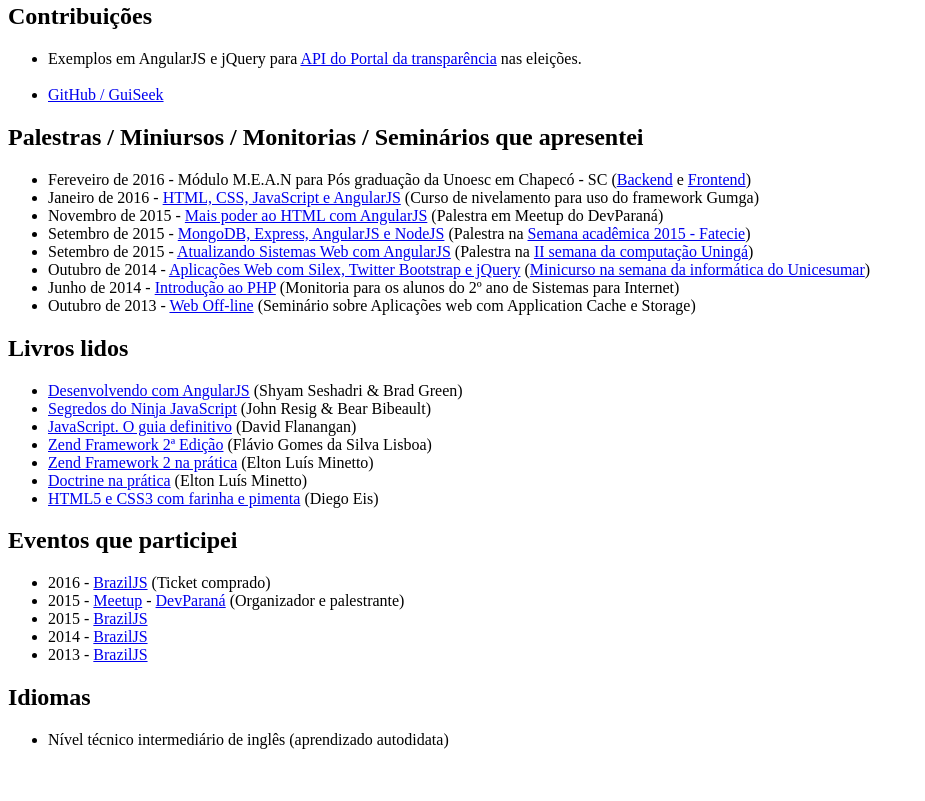
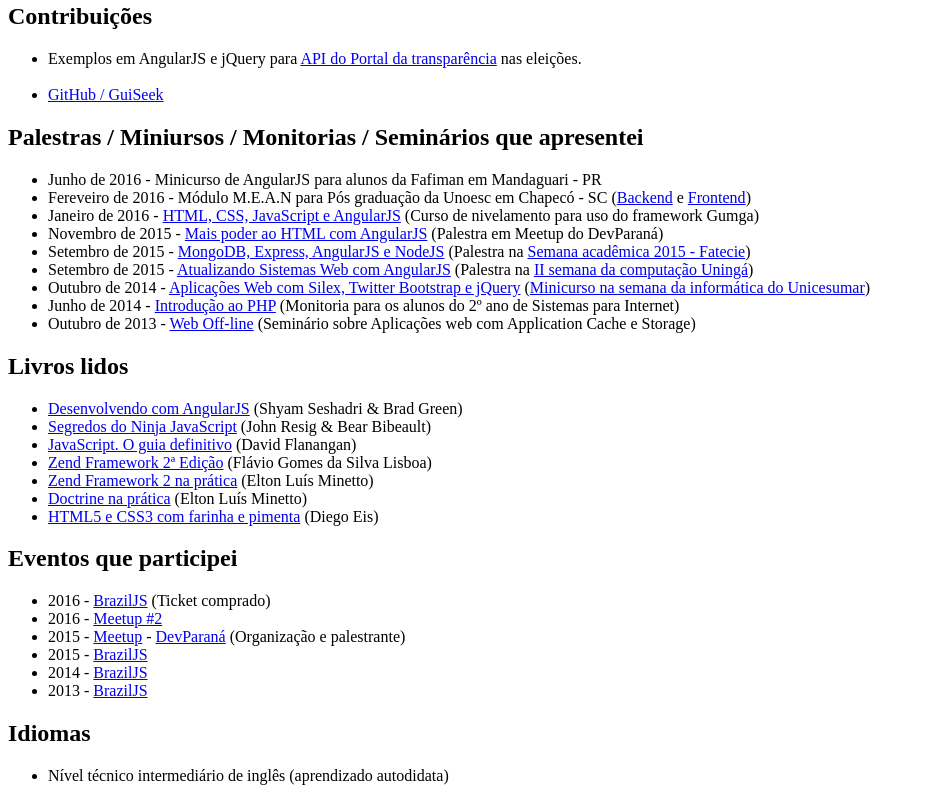
Before and after one commit to guiseek/guiseek.github.io, a plain HTML site: page index.html in a window 1280 px wide. Shown: the part 580-1381 px from the top of the page, without its empty margins (0-925 px from the left). Before the commit the page ends 1345 px from the top, so only its background shows below. Drawn offline with Linux system fonts and the light colour scheme.

Commit message:
Minicurso AngularJS Mandaguari

```diff
--- a/index.html
+++ b/index.html
@@ -53,6 +53,9 @@
       <section>
         <h2>Palestras / Miniursos / Monitorias / Seminários que apresentei</h2>
         <ul>
+          <li>
+            Junho de 2016 - Minicurso de AngularJS para alunos da Fafiman em Mandaguari - PR
+          </li>
           <li>
             Fereveiro de 2016 - Módulo M.E.A.N para Pós graduação da Unoesc em Chapecó - SC (<a href="https://github.com/guiseek/unoesc-app">Backend</a> e <a href="https://github.com/guiseek/unoesc-app-front">Frontend</a>)
           </li>
@@ -112,7 +115,10 @@
             2016 - <a href="http://braziljs.com.br">BrazilJS</a> (Ticket comprado)
           </li>
           <li>
-            2015 - <a href="http://www.meetup.com/pt-BR/developerparana/events/226163759/">Meetup</a> - <a href="http://www.devparana.org/">DevParaná</a> (Organizador e palestrante)
+            2016 - <a href="http://www.meetup.com/pt-BR/developerparana/events/228785576/">Meetup #2</a>
+          </li>
+          <li>
+            2015 - <a href="http://www.meetup.com/pt-BR/developerparana/events/226163759/">Meetup</a> - <a href="http://www.devparana.org/">DevParaná</a> (Organização e palestrante)
           </li>
           <li>
             2015 - <a href="http://braziljs.com.br">BrazilJS</a>
```
